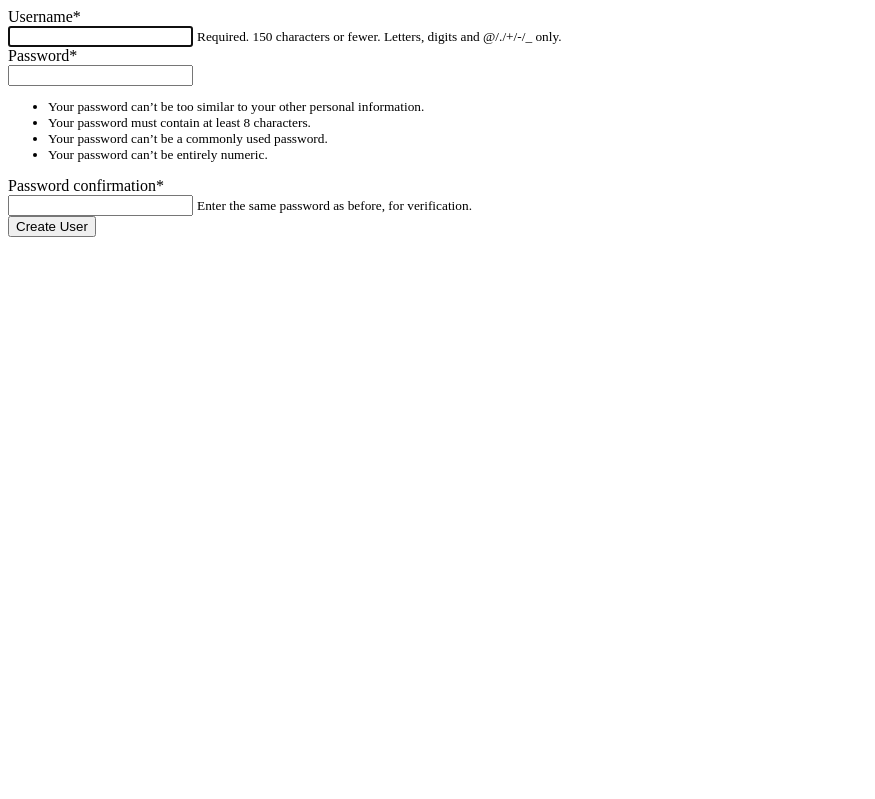
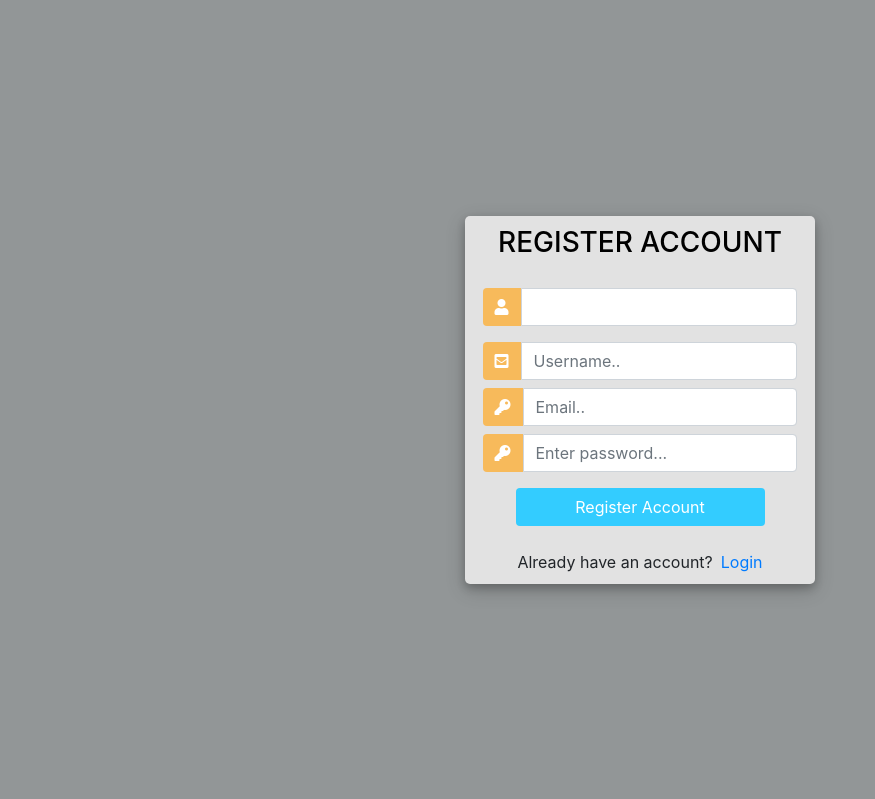
Before and after one commit to assh/drone, a Django app: page /register/ in a window 1280 px wide. Shown: the whole page, without its empty margins (0-875 px from the left). Run offline with Django 3.2, Linux system fonts and the light colour scheme; some libraries are stand-ins or nearby versions.

Commit message:
Register page UI updated

```diff
--- a/drman/accounts/forms.py
+++ b/drman/accounts/forms.py
@@ -1,6 +1,9 @@
 from django.forms import ModelForm
 from .models import *
 from django.contrib.auth.forms import UserCreationForm
+from django import forms
+from django.contrib.auth.models import User
+
 
 class MissionForm(ModelForm):
 
@@ -13,3 +16,8 @@ class CustomerForm(ModelForm):
     class Meta:
         model = Customer
         fields = '__all__'
+
+class CreateUser(UserCreationForm):
+    class Meta:
+        model=User
+        fields=['username','email','password1','password2']
--- a/drman/accounts/templates/accounts/register.html
+++ b/drman/accounts/templates/accounts/register.html
@@ -1,4 +1,146 @@
-{% load crispy_forms_tags  %}
+<!DOCTYPE html>
+<html>
+
+<head>
+	<title>Login</title>
+	<link rel="stylesheet" href="https://stackpath.bootstrapcdn.com/bootstrap/4.1.3/css/bootstrap.min.css" integrity="sha384-MCw98/SFnGE8fJT3GXwEOngsV7Zt27NXFoaoApmYm81iuXoPkFOJwJ8ERdknLPMO" crossorigin="anonymous">
+	<script src="https://ajax.googleapis.com/ajax/libs/jquery/3.3.1/jquery.min.js"></script>
+	<link rel="stylesheet" href="https://use.fontawesome.com/releases/v5.6.1/css/all.css" integrity="sha384-gfdkjb5BdAXd+lj+gudLWI+BXq4IuLW5IT+brZEZsLFm++aCMlF1V92rMkPaX4PP" crossorigin="anonymous">
+
+	<style>
+		body,
+		html {
+			margin: 0;
+			padding: 0;
+			height: 100%;
+			background: #929697 !important;
+		}
+		.user_card {
+			width: 350px;
+			margin-top: auto;
+			margin-bottom: auto;
+			background: #e2e2e2;
+			position: relative;
+			display: flex;
+			justify-content: center;
+			flex-direction: column;
+			padding: 10px;
+			box-shadow: 0 4px 8px 0 rgba(0, 0, 0, 0.2), 0 6px 20px 0 rgba(0, 0, 0, 0.19);
+			-webkit-box-shadow: 0 4px 8px 0 rgba(0, 0, 0, 0.2), 0 6px 20px 0 rgba(0, 0, 0, 0.19);
+			-moz-box-shadow: 0 4px 8px 0 rgba(0, 0, 0, 0.2), 0 6px 20px 0 rgba(0, 0, 0, 0.19);
+			border-radius: 5px;
+
+		}
+
+		.form_container {
+			margin-top: 20px;
+		}
+
+		#form-title{
+			color: rgb(0, 0, 0);
+		}
+		.login_btn {
+			width: 100%;
+			background: #33ccff !important;
+			color: white !important;
+		}
+		.login_btn:focus {
+			box-shadow: none !important;
+			outline: 0px !important;
+		}
+		.login_container {
+			padding: 0 2rem;
+		}
+		.input-group-text {
+			background: #f7ba5b !important;
+			color: white !important;
+			border: 0 !important;
+			border-radius: 0.25rem 0 0 0.25rem !important;
+		}
+		.input_user,
+		.input_pass:focus {
+			box-shadow: none !important;
+			outline: 0px !important;
+		}
+
+	</style>
+
+</head>
+<body>
+	<div class="container h-100">
+		<div class="d-flex justify-content-center h-100">
+			<div class="user_card">
+				<div class="d-flex justify-content-center">
+					<h3 id="form-title">REGISTER ACCOUNT</h3>
+				</div>
+				<div class="d-flex justify-content-center form_container">
+
+					<form method="POST" action="">
+						<div class="input-group mb-3">
+							<div class="input-group-append">
+								<span class="input-group-text"><i class="fas fa-user"></i></span>
+							</div>
+							<input type="text" name="username">
+						</div>
+						<div class="input-group mb-2">
+							<div class="input-group-append">
+								<span class="input-group-text"><i class="fas fa-envelope-square"></i></span>
+							</div>
+							<input type="email" name="email">
+						</div>
+						<div class="input-group mb-2">
+							<div class="input-group-append">
+								<span class="input-group-text"><i class="fas fa-key"></i></span>
+							</div>
+							<input type="text" name="password1">
+						</div>
+						<div class="input-group mb-2">
+							<div class="input-group-append">
+								<span class="input-group-text"><i class="fas fa-key"></i></span>
+							</div>
+							<input type="text" name="password2">
+						</div>
+
+				   		<div class="d-flex justify-content-center mt-3 login_container">
+				 			<input class="btn login_btn" type="submit" value="Register Account">
+				   		</div>
+					</form>
+				</div>
+
+				<div class="mt-4">
+					<div class="d-flex justify-content-center links">
+						Already have an account? <a href="{% url 'login' %}" class="ml-2">Login</a>
+					</div>
+				</div>
+			</div>
+		</div>
+	</div>
+	<script>
+						/* Because i didnt set placeholder values in forms.py they will be set here using vanilla Javascript
+		//We start indexing at one because CSRF_token is considered and input field
+		 */
+
+		//Query All input fields
+		var form_fields = document.getElementsByTagName('input')
+		form_fields[1].placeholder='Username..';
+		form_fields[2].placeholder='Email..';
+		form_fields[3].placeholder='Enter password...';
+		form_fields[4].placeholder='Re-enter Password...';
+
+
+		for (var field in form_fields){
+			form_fields[field].className += ' form-control'
+		}
+	</script>
+</body>
+</html>
+
+
+
+
+
+
+<!-- {% load crispy_forms_tags  %}
 <div class="container">
     <div class="card card-body">
 <form action ="" method="POST">
@@ -7,4 +149,4 @@
     <button type="submit" class="btn btn-sm">Create User</button>
 </form>
 </div>
-</div>
+</div> -->
--- a/drman/accounts/views.py
+++ b/drman/accounts/views.py
@@ -129,9 +129,9 @@ def updateCustomer(request, pk):
 
 
 def registerPage(request):
-    form = UserCreationForm()
+    form = CreateUser()
     if request.method == 'POST':
-        form = UserCreationForm(request.POST)
+        form = CreateUser(request.POST)
         if form.is_valid():
             form.save()
 
```
